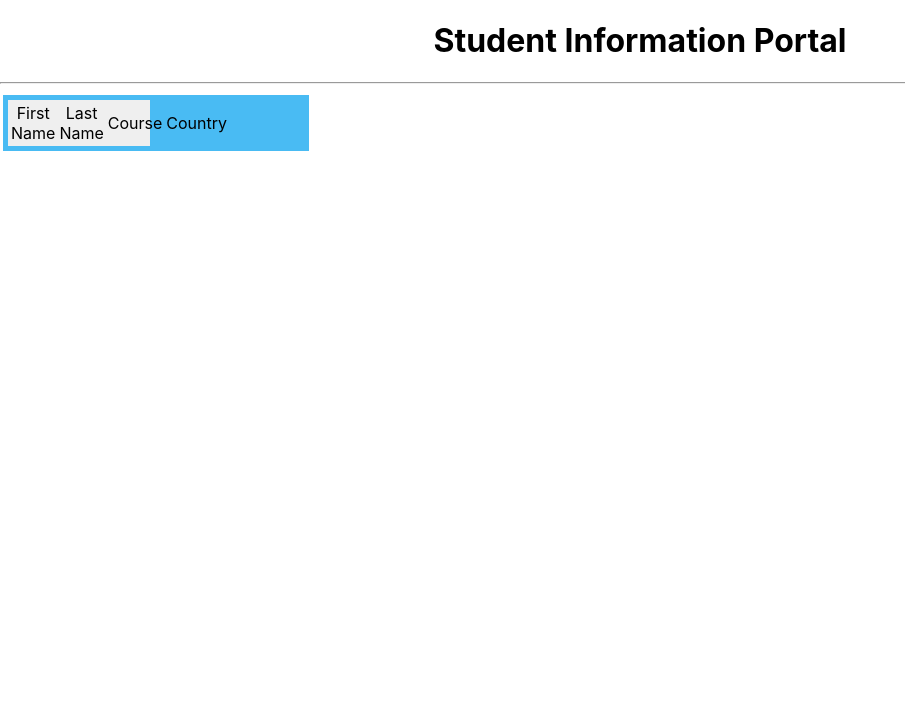
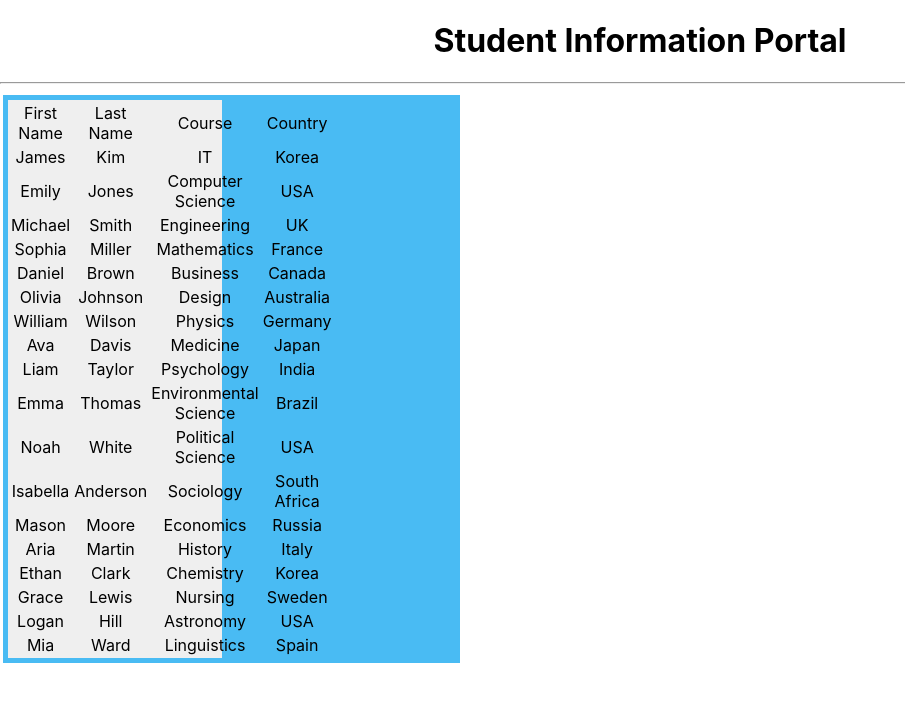
Before and after one commit to Jellorine/IT3133_2020ICT06_St, a React (Create React App) app in the folder student_information_portal./: page / in a window 1280 px wide. Shown: the top 702 px of the page, without its empty margins (0-905 px from the left). Built offline with nearby package versions, Linux system fonts and the light colour scheme.

Commit message:
get data from parent and print using map

```diff
--- a/student_information_portal./src/components/StudentTable.js
+++ b/student_information_portal./src/components/StudentTable.js
@@ -4,12 +4,26 @@ export default function StudentTable(props){
         <div className="outerDiv">
             <div className="leftDiv">
                 <table>
+                    <thead>
                         <tr>
                             <td>First Name</td>
                             <td>Last Name</td>
                             <td>Course</td>
                             <td>Country</td>
                         </tr>
+                    </thead>
+                    <tbody>
+                        {
+                            props.students.map( st=>
+                                <tr>
+                                    <td>{st.firstName}</td>
+                                    <td>{st.lastName}</td>
+                                    <td>{st.course}</td>
+                                    <td>{st.address.country}</td>
+                                </tr>
+                            )
+                        }
+                    </tbody>
                 </table>
             </div>
         </div>
```
Lines whose indentation alone changed are shown as unchanged.
